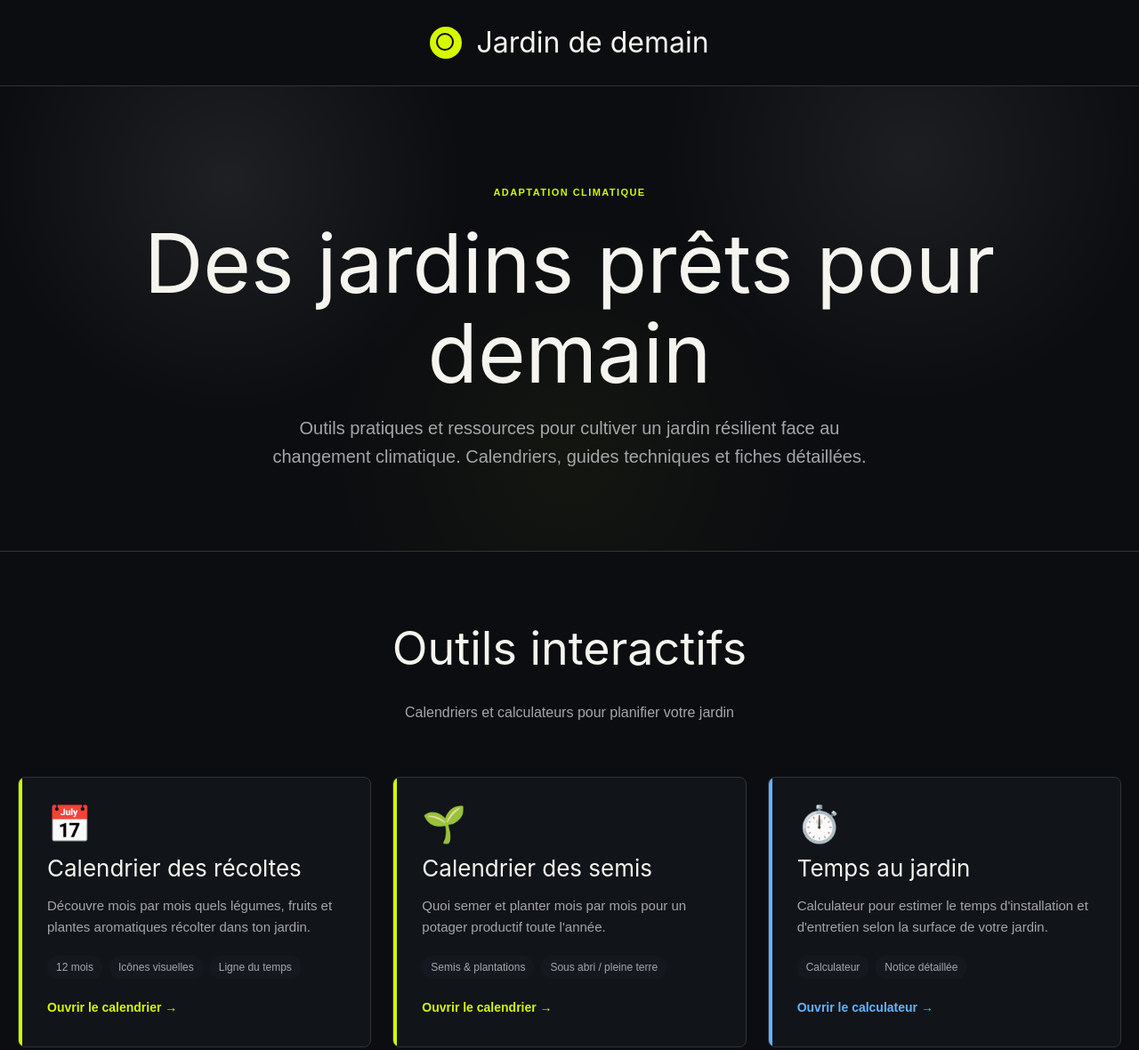
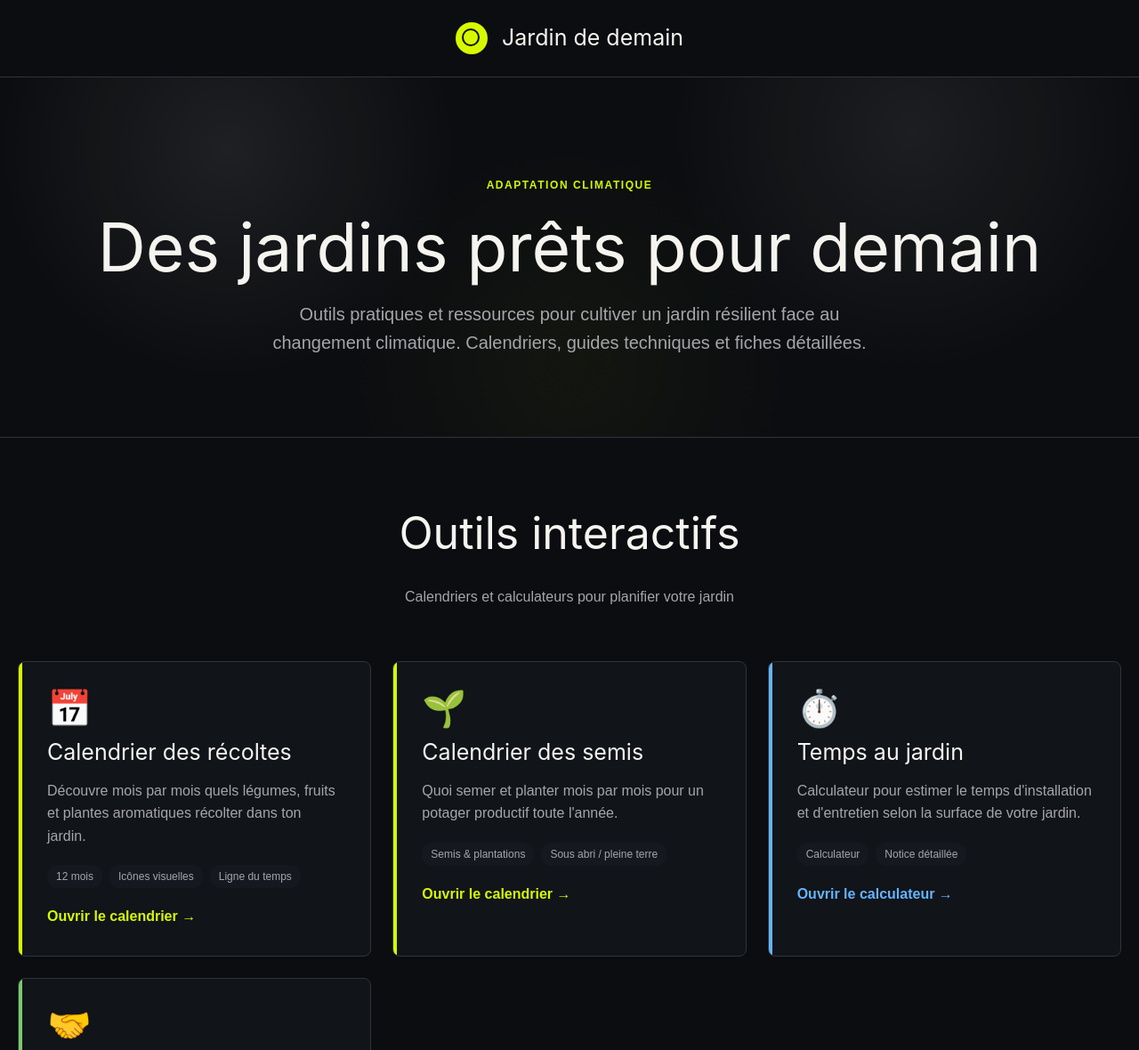
Before and after one commit to Lancoli/jardin-de-demain, a plain HTML site: page index.html in a window 1280 px wide. Shown: the top 1180 px of the page at 89% size. Drawn offline with Linux system fonts and the light colour scheme.

Commit message:
refactor(typo): ♻️ réduire à 4 tailles de police en rem
Création d'une échelle typographique à 4 tailles avec ratio 1.25 :
- --text-sm: 0.75rem (12px) pour tags, labels
- --text-base: 1rem (16px) pour le texte courant
- --text-lg: 1.25rem (20px) pour leads, h3
- --text-xl: 1.563rem (25px) pour h2, titres de cartes

Remplacement de toutes les valeurs hardcodées (11-40px, 15+ tailles)
par ces variables. Les titres h1/h2 utilisent clamp() basé sur ces tokens.
Conforme à [T3] (échelle modulaire, max 4 tailles).

Ticket: #341

```diff
--- a/index.html
+++ b/index.html
@@ -8,6 +8,10 @@
   <style>
     :root {
       --accent: #d6f900;
+      --text-sm: 0.75rem;
+      --text-base: 1rem;
+      --text-lg: 1.25rem;
+      --text-xl: 1.563rem;
     }
 
     * { box-sizing: border-box; }
@@ -37,7 +41,7 @@
       align-items: center;
       gap: 16px;
       font-family: "Inter var", "Inter", -apple-system, BlinkMacSystemFont, "Segoe UI Variable", system-ui, sans-serif;
-      font-size: 32px;
+      font-size: var(--text-xl);
       justify-content: center;
     }
 
@@ -75,7 +79,7 @@
       color: #d6f900;
       text-transform: uppercase;
       letter-spacing: .13em;
-      font-size: 11px;
+      font-size: var(--text-sm);
       font-weight: 700;
     }
 
@@ -86,12 +90,12 @@
       margin: 0;
     }
 
-    h1 { font-size: clamp(48px, 8vw, 92px); margin: 20px 0 18px; }
-    h2 { font-size: clamp(32px, 5vw, 52px); margin: 0 0 32px; }
-    h3 { font-size: 24px; margin: 0 0 12px; }
+    h1 { font-size: clamp(calc(var(--text-xl) * 2), 8vw, calc(var(--text-xl) * 3)); margin: 20px 0 18px; }
+    h2 { font-size: clamp(var(--text-xl), 5vw, calc(var(--text-xl) * 2)); margin: 0 0 32px; }
+    h3 { font-size: var(--text-lg); margin: 0 0 12px; }
 
     .lead {
-      font-size: 20px;
+      font-size: var(--text-lg);
       color: #a4a6aa;
       max-width: 680px;
       margin: 0 auto;
@@ -117,7 +121,7 @@
       color: #a4a6aa;
       max-width: 600px;
       margin: 16px auto 0;
-      font-size: 16px;
+      font-size: var(--text-base);
     }
 
     .tools-grid {
@@ -161,7 +165,7 @@
     .tool-card.type-prototype:hover { border-color: #ffb347; }
 
     .tool-icon {
-      font-size: 40px;
+      font-size: calc(var(--text-xl) * 1.6);
       margin-bottom: 16px;
       line-height: 1;
       color: inherit;
@@ -169,14 +173,14 @@
 
     .tool-name {
       font-family: "Inter var", "Inter", -apple-system, BlinkMacSystemFont, "Segoe UI Variable", system-ui, sans-serif;
-      font-size: 26px;
+      font-size: var(--text-xl);
       margin: 0 0 12px;
       color: #f5f4ef;
     }
 
     .tool-desc {
       color: #a4a6aa;
-      font-size: 15px;
+      font-size: var(--text-base);
       line-height: 1.6;
       margin-bottom: 20px;
     }
@@ -192,7 +196,7 @@
       background: #15191f;
       padding: 4px 10px;
       border-radius: 12px;
-      font-size: 12px;
+      font-size: var(--text-sm);
       color: #a4a6aa;
     }
 
@@ -201,7 +205,7 @@
       align-items: center;
       gap: 8px;
       color: inherit;
-      font-size: 14px;
+      font-size: var(--text-base);
       font-weight: 600;
     }
 
@@ -235,7 +239,7 @@
 
     .footer-content {
       color: #a4a6aa;
-      font-size: 14px;
+      font-size: var(--text-base);
       line-height: 1.8;
     }
 
```
